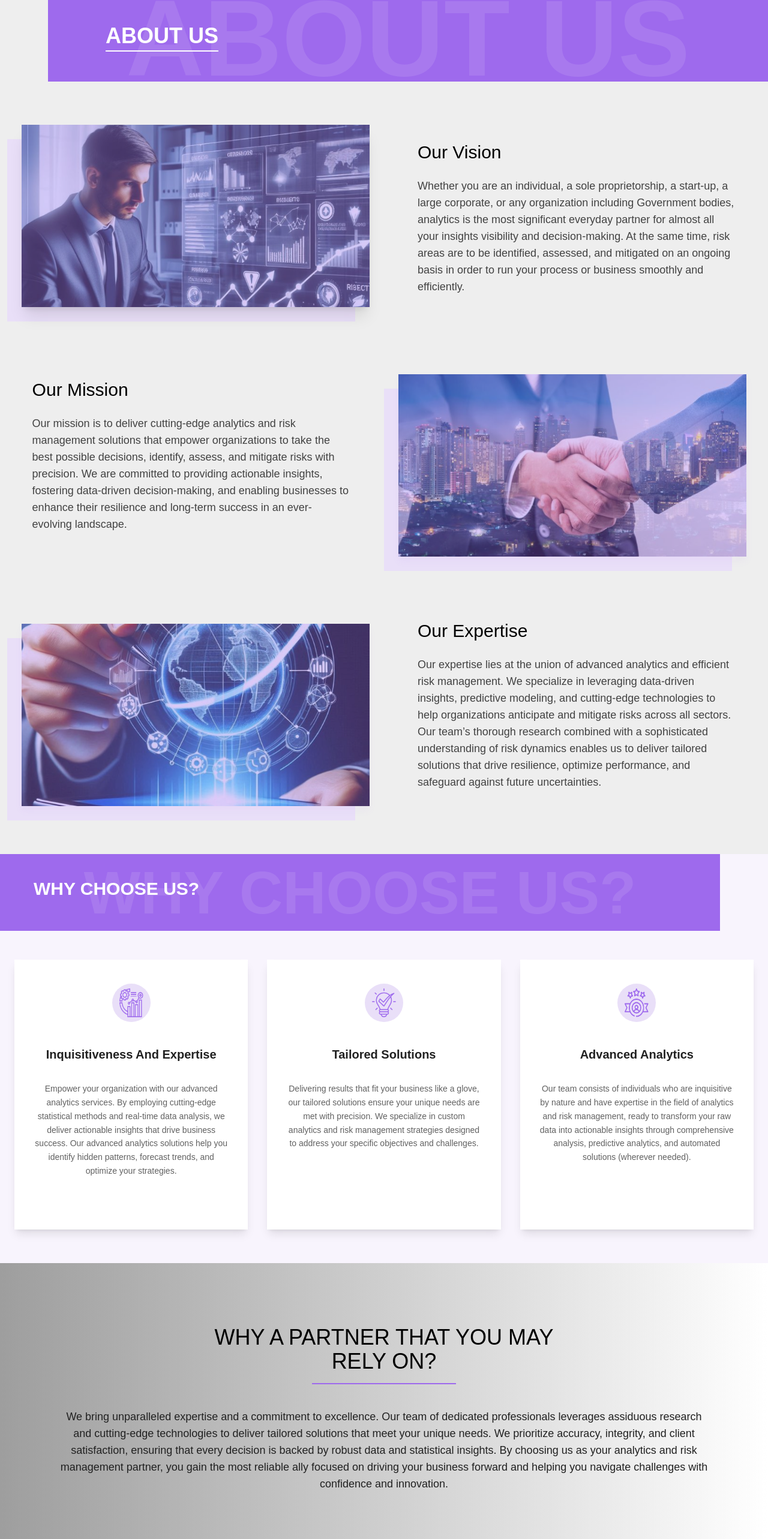
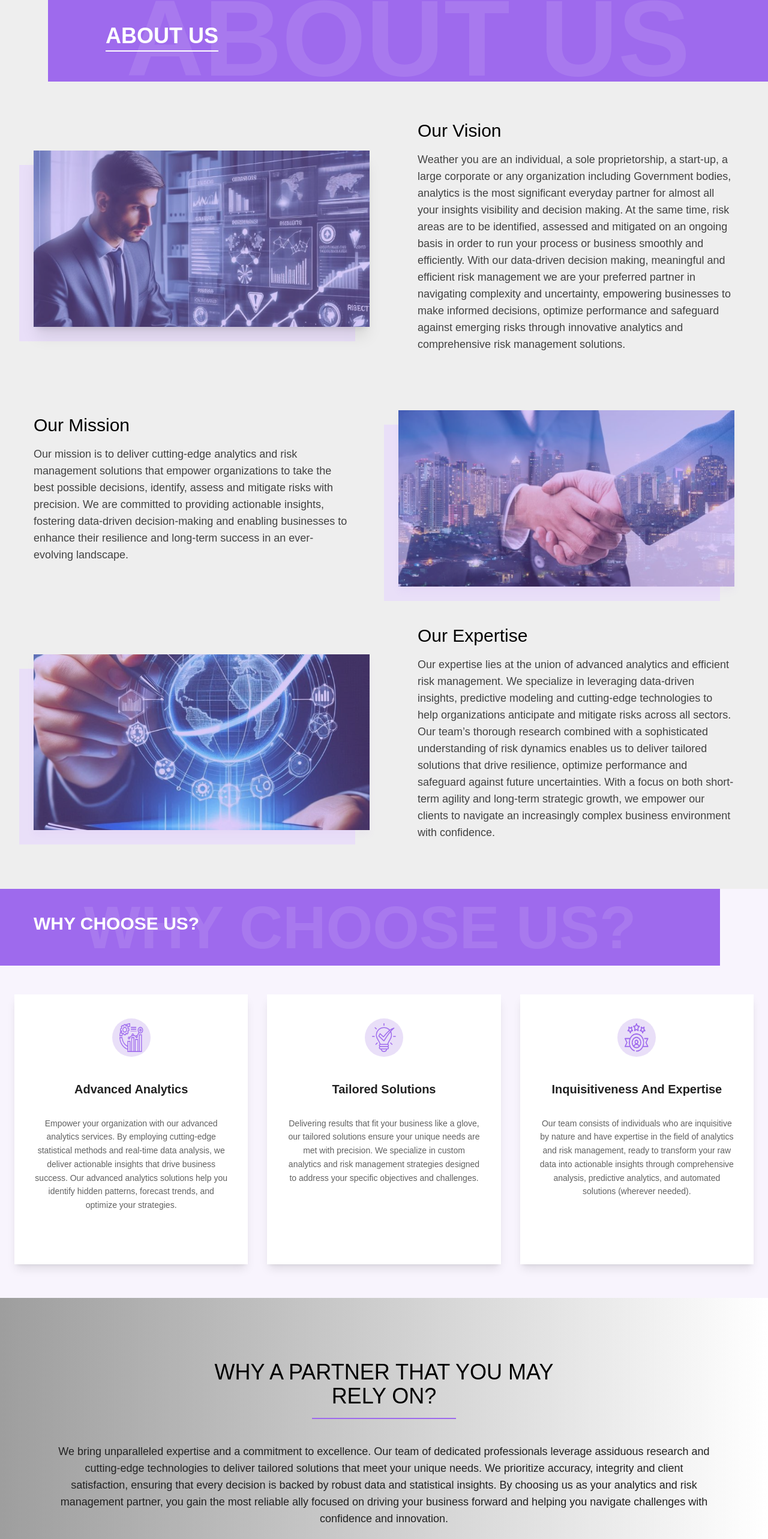
Before and after one commit to khushiiagrawal/QuantArena, a React (Vite) app: page / in a window 1280 px wide. Shown: the part 1222-3788 px from the top of the page at 60% size. Built offline with nearby package versions, Linux system fonts and the light colour scheme.

Commit message:
contents updated

```diff
--- a/src/landing-page/components/aboutus.jsx
+++ b/src/landing-page/components/aboutus.jsx
@@ -28,7 +28,7 @@ export default function About() {
                 </div>
 
                 {/* Content Section */}
-                                <div className="relative z-10 mt-8 max-w-8xl mx-auto px-2 md:px-3">
+                <div className="relative z-10 mt-8 max-w-8xl mx-auto px-2 md:px-8">
                     {/* Vision Section */}
                     <div className="flex flex-col items-center md:flex-row md:items-center gap-8 mb-8">
                         <div className="relative w-full mt-10 md:w-1/2 px-4 md:px-6">
@@ -47,25 +47,29 @@ export default function About() {
                                 ></div>
                             </div>
                         </div>
-                                        <div className="flex-1 text-center md:text-left mt-12 max-w-prose px-4 md:px-6">
-                                            <h3 className="text-2xl md:text-3xl mb-6 text-black" style={fontStyle}>
+                        <div className="flex-1 text-center md:text-left mt-8 max-w-prose px-4 md:px-6">
+                            <h3 className="text-2xl md:text-3xl mb-4 text-black" style={fontStyle}>
                                 Our Vision
                             </h3>
                             <p className="text-base md:text-lg leading-relaxed text-gray-800" style={fontStyle}>
-                                                Whether you are an individual, a sole proprietorship, a start-up, a
-                                                large corporate, or any organization including Government bodies,
+                                Weather you are an individual, a sole proprietorship, a start-up,
+                                 a large corporate or any organization including Government bodies,
                                   analytics is the most significant everyday partner for almost all
-                                                your insights visibility and decision-making. At the same time,
-                                                risk areas are to be identified, assessed, and mitigated on an
-                                                ongoing basis in order to run your process or business smoothly
-                                                and efficiently.
+                                  your insights visibility and decision making. At the same time,
+                                  risk areas are to be identified, assessed and mitigated on an ongoing
+                                   basis in order to run your process or business smoothly and efficiently.
+                                    With our data-driven decision making, meaningful and efficient risk management
+                                     we are your preferred partner in navigating complexity and uncertainty,
+                                     empowering businesses to make informed decisions, optimize performance and
+                                      safeguard against emerging risks through innovative analytics and
+                                      comprehensive risk management solutions.
                             </p>
                         </div>
                     </div>
 
                     {/* Mission Section */}
                     <div className="flex flex-col items-center md:flex-row-reverse md:items-center gap-8 mb-8">
-                                        <div className="relative w-full md:w-1/2 px-4 md:px-6 mt-20">
+                        <div className="relative w-full md:w-1/2 px-4 md:px-6 mt-16">
                             <div className="relative">
                                 <img
                                     src={missionImage}
@@ -82,25 +86,23 @@ export default function About() {
                                 ></div>
                             </div>
                         </div>
-                                        <div className="flex-1 text-center md:text-left mt-12 max-w-prose px-4 md:px-6">
-                                            <h3 className="text-2xl md:text-3xl mb-6 text-black" style={fontStyle}>
+                        <div className="flex-1 text-center md:text-left mt-8 max-w-prose px-4 md:px-6">
+                            <h3 className="text-2xl md:text-3xl mb-4 text-black" style={fontStyle}>
                                 Our Mission
                             </h3>
                             <p className="text-base md:text-lg leading-relaxed text-gray-800" style={fontStyle}>
-                                                Our mission is to deliver cutting-edge analytics and risk
-                                                management solutions that empower organizations to take the best
-                                                possible decisions, identify, assess, and mitigate risks with
-                                                precision. We are committed to providing actionable insights,
-                                                fostering data-driven decision-making, and enabling businesses to
-                                                enhance their resilience and long-term success in an ever-evolving
-                                                landscape.
+                            Our mission is to deliver cutting-edge analytics and risk management solutions
+                            that empower organizations to take the best possible decisions, identify, assess
+                            and mitigate risks with precision. We are committed to providing actionable insights,
+                            fostering data-driven decision-making and enabling businesses to enhance their
+                            resilience and long-term success in an ever-evolving landscape.
                             </p>
                         </div>
                     </div>
 
                     {/* Expertise Section */}
                     <div className="flex flex-col items-center md:flex-row md:items-center gap-8">
-                                        <div className="relative w-full md:w-1/2 px-4 md:px-6 mt-20">
+                        <div className="relative w-full md:w-1/2 px-4 md:px-6 mt-16">
                             <div className="relative">
                                 <img
                                     src={expertiseImage}
@@ -117,19 +119,19 @@ export default function About() {
                                 ></div>
                             </div>
                         </div>
-                                        <div className="flex-1 text-center md:text-left mt-12 max-w-prose px-4 md:px-6">
-                                            <h3 className="text-2xl md:text-3xl mb-6 text-black" style={fontStyle}>
+                        <div className="flex-1 text-center md:text-left mt-8 max-w-prose px-4 md:px-6">
+                            <h3 className="text-2xl md:text-3xl mb-4 text-black" style={fontStyle}>
                                 Our Expertise
                             </h3>
                             <p className="text-base md:text-lg leading-relaxed text-gray-800" style={fontStyle}>
-                                                Our expertise lies at the union of advanced analytics and
-                                                efficient risk management. We specialize in leveraging data-driven
-                                                insights, predictive modeling, and cutting-edge technologies to
-                                                help organizations anticipate and mitigate risks across all
-                                                sectors. Our team’s thorough research combined with a
-                                                sophisticated understanding of risk dynamics enables us to deliver
-                                                tailored solutions that drive resilience, optimize performance,
-                                                and safeguard against future uncertainties.
+                            Our expertise lies at the union of advanced analytics and efficient risk management.
+                             We specialize in leveraging data-driven insights, predictive modeling and cutting-edge
+                             technologies to help organizations anticipate and mitigate risks across all sectors.
+                             Our team’s thorough research combined with a sophisticated understanding of risk dynamics
+                              enables us to deliver tailored solutions that drive resilience, optimize performance and
+                               safeguard against future uncertainties. With a focus on both short-term agility and
+                               long-term strategic growth, we empower our clients to navigate an increasingly complex
+                               business environment with confidence.
                             </p>
                         </div>
                     </div>
--- a/src/landing-page/components/team.jsx
+++ b/src/landing-page/components/team.jsx
@@ -142,7 +142,7 @@ export function TeamSection() {
 
                                 <span>
                                 <a
-                                    href={selectedMember.name === 'Niloy Ray' ? 'https://linkedin.com/in/niloyray' : selectedMember.name === 'Dona Saha Ray' ? 'https://linkedin.com/in/donasaharay' : 'https://linkedin.com/in/debrajdey'}
+                                    href={selectedMember.name === 'Niloy Ray' ? 'https://www.linkedin.com/in/niloy-ray-07bbba176/' : selectedMember.name === 'Dona Saha Ray' ? 'https://www.linkedin.com/in/dona-saha-ray-a736aa134/' : 'https://www.linkedin.com/in/debraj-dey-0602a4167/'}
                                     className="text-[#824AD8] font-montserrat hover:underline text-lg"
                                     target="_blank" rel="noopener noreferrer"
                                 >
@@ -151,7 +151,7 @@ export function TeamSection() {
                                 </span>
                                 <span>
                                 <a
-                                    href={selectedMember.name === 'Niloy Ray' ? 'https://facebook.com/niloyray' : selectedMember.name === 'Dona Saha Ray' ? 'https://facebook.com/donasaharay' : 'https://facebook.com/debrajdey'}
+                                    href={selectedMember.name === 'Niloy Ray' ? 'https://www.facebook.com/niloy.ray.5/' : selectedMember.name === 'Dona Saha Ray' ? 'https://www.facebook.com/dona.saha.ray001' : 'https://www.facebook.com/debraj.dey.773/'}
                                     className="text-[#824AD8] font-montserrat hover:underline text-lg"
                                     target="_blank" rel="noopener noreferrer"
                                 >
--- a/src/landing-page/components/whychooseus.jsx
+++ b/src/landing-page/components/whychooseus.jsx
@@ -40,7 +40,8 @@ export default function WhyChooseUs() {
                         </div>
                     </div>
                     <h3 className="text-xl font-semibold font-montserrat text-gray-900 mt-10">
-                        Inquisitiveness And Expertise
+                    Advanced Analytics
+
                     </h3>
                     <p className="text-gray-700 mt-8 text-sm font-montserrat leading-relaxed">
 
@@ -86,7 +87,8 @@ export default function WhyChooseUs() {
                         </div>
                     </div>
                     <h3 className="text-xl font-semibold font-montserrat mt-10 text-gray-900 mb-4">
-                        Advanced Analytics
+
+                        Inquisitiveness And Expertise
                     </h3>
                     <p className="text-gray-700 font-montserrat text-sm mt-8 leading-relaxed">
                     Our team consists of individuals who are inquisitive by nature and have
@@ -122,15 +124,14 @@ export function PartnerSection() {
           {/* Paragraph Section */}
           <div className="mt-10 px-4 md:px-8">
             <p className="text-base md:text-lg text-gray-900 font-montserrat leading-8 mb-10">
-              We bring unparalleled expertise and a commitment to excellence. Our
-              team of dedicated professionals leverages assiduous research and
-              cutting-edge technologies to deliver tailored solutions that meet
-              your unique needs. We prioritize accuracy, integrity, and client
-              satisfaction, ensuring that every decision is backed by robust data
-              and statistical insights. By choosing us as your analytics and risk
-              management partner, you gain the most reliable ally focused on
-              driving your business forward and helping you navigate challenges
-              with confidence and innovation.
+            We bring unparalleled expertise and a commitment to excellence.
+            Our team of dedicated professionals leverage assiduous research and
+            cutting-edge technologies to deliver tailored solutions that meet your
+            unique needs. We prioritize accuracy, integrity and client satisfaction,
+            ensuring that every decision is backed by robust data and statistical insights.
+            By choosing us as your analytics and risk management partner, you gain the most
+            reliable ally focused on driving your business forward and helping you
+            navigate challenges with confidence and innovation.
             </p>
           </div>
         </div>
```
Lines whose indentation alone changed are shown as unchanged.
